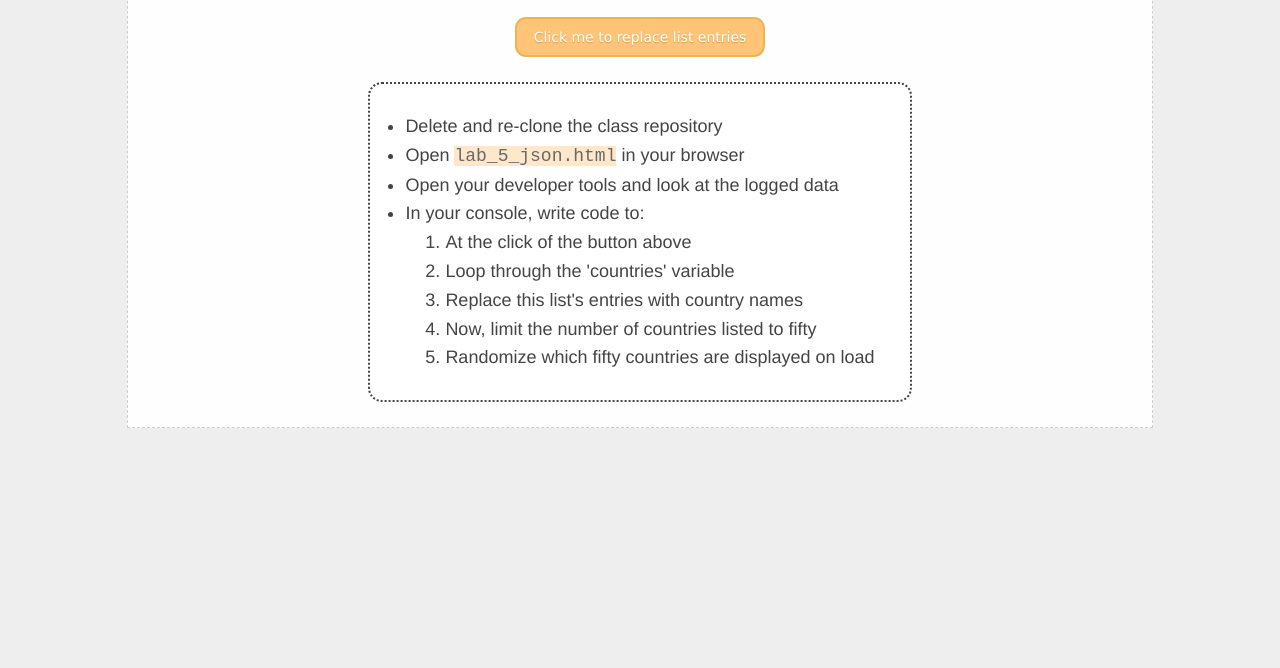
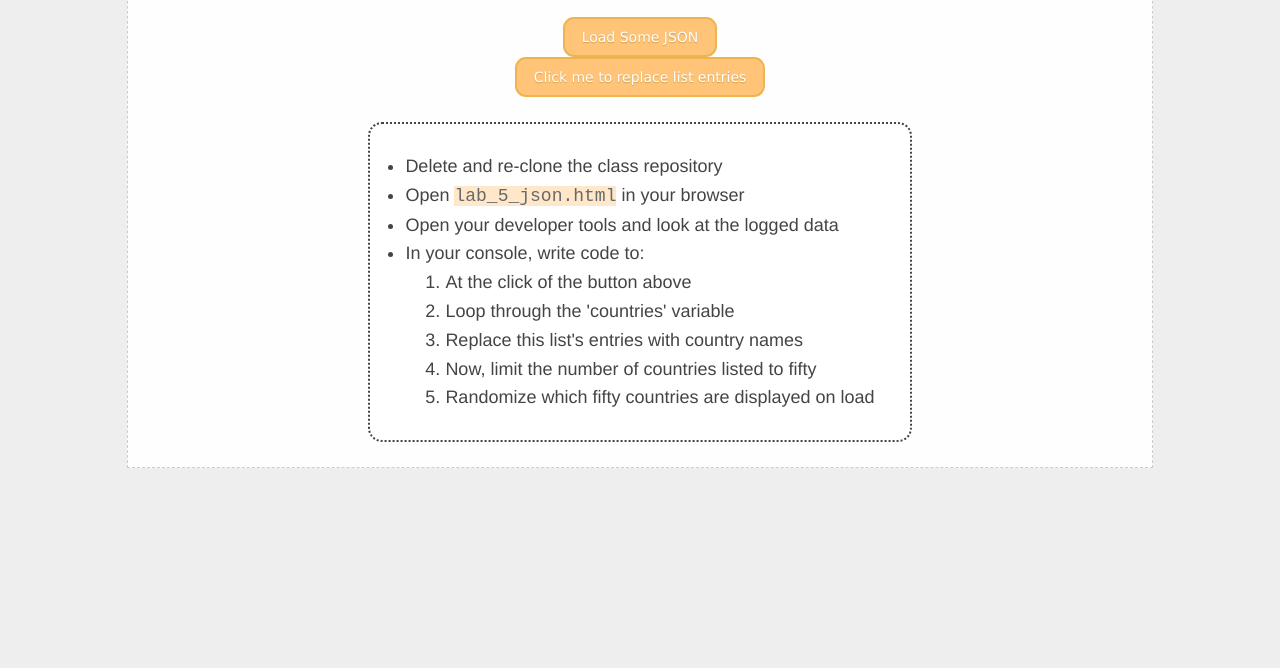
Before and after one commit to jland98/jland98.github.io, a plain HTML site: page lab_5/index.html in a window 1280 px wide. Shown: the part 132-800 px from the top of the page. Drawn offline with Linux system fonts and the light colour scheme.

Commit message:
Update index.html

```diff
--- a/lab_5/index.html
+++ b/lab_5/index.html
@@ -10,7 +10,7 @@
   <div class="container">
     <div class="wrapper">
       <div class="header">Test JSON page</div>
-      <!-- <button class="button" onclick="loadData()">Load Some JSON</button> -->
+      <button class="button" onclick="loadData()">Load Some JSON</button>
       <button class="button" onclick="replaceList()">Click me to replace list entries</button>
       <div class="content">
         <ul class="instructions">
@@ -279,11 +279,10 @@
       { "name": "Zimbabwe", "code": "ZW" }
     ]
 
-    let countries_json = JSON.stringify(countries.code);
-
-    sessionStorage.setItem('countries.code', JSON.stringify(countries));
-    let sessionitem = sessionStorage.getItem('countries.code')
-    console.log('sessionitem: ', JSON.parse(sessionitem));
+    function loadData() {
+      sessionStorage.setItem('country_codes', JSON.stringify(countries.code));
+      let codes = sessionStorage.getItem('country_codes');
+    }
 
     function getRandNum(min, max) {
       return Math.floor(Math.random() * (countries.length - 0)) + 0;
```
